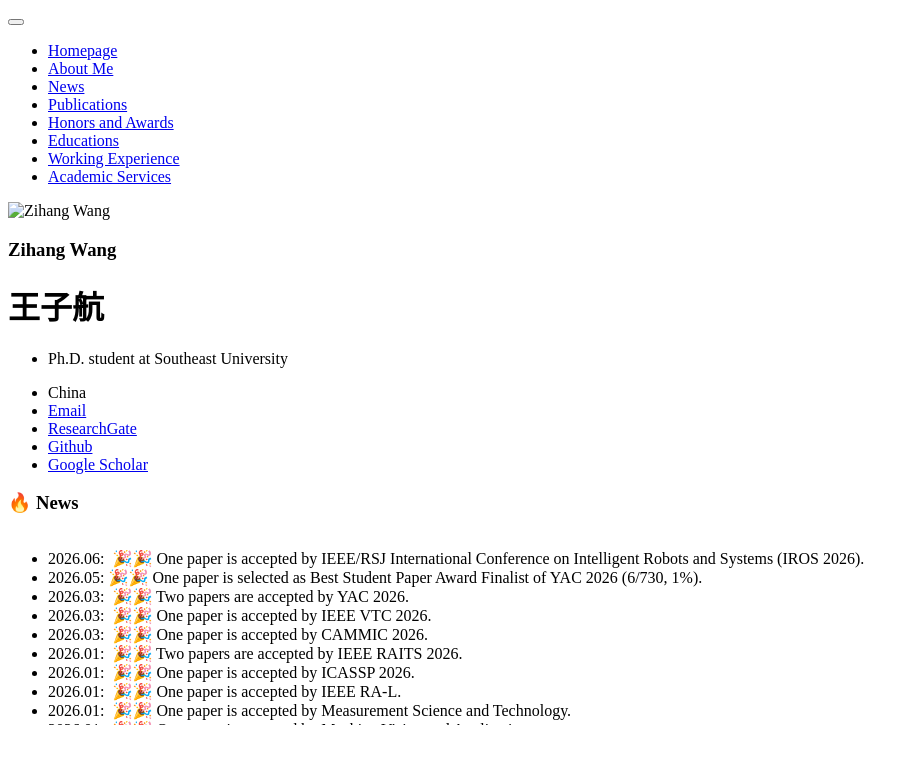
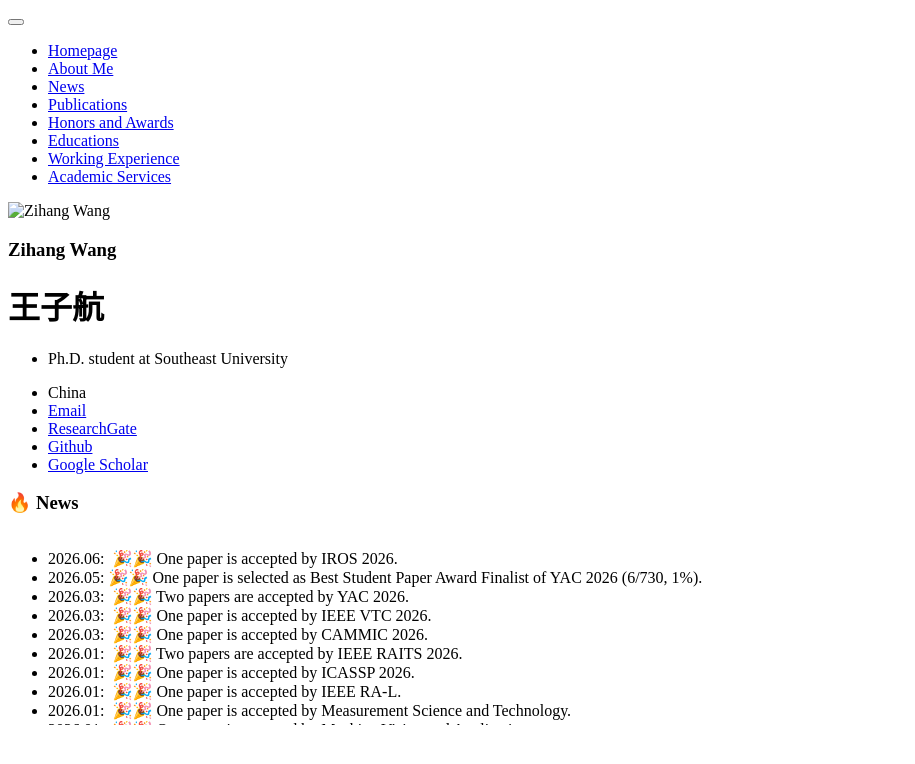
Before and after one commit to wangzihanggg/wangzihanggg.github.io, a Jekyll site: the page built from _pages/includes/news.md, in a window 1280 px wide. Shown: the top 764 px of the page, without its empty margins (0-915 px from the left). Built offline with Jekyll 4.4.1, drawn with Linux system fonts in a browser that asks for light colours; our own code applies the rules of GitHub Pages for plain Markdown files.

Commit message:
Simplify IROS 2026 paper acceptance message

```diff
--- a/_pages/includes/news.md
+++ b/_pages/includes/news.md
@@ -57,7 +57,7 @@
   </ul> -->
 
   <ul>
-    <li>2026.06: &nbsp;🎉🎉 One paper is accepted by IEEE/RSJ International Conference on Intelligent Robots and Systems (IROS 2026).</li>
+    <li>2026.06: &nbsp;🎉🎉 One paper is accepted by IROS 2026.</li>
     <li>2026.05: 🎉🎉 One paper is selected as Best Student Paper Award Finalist of YAC 2026 (6/730, 1%).</li>
     <li>2026.03: &nbsp;🎉🎉 Two papers are accepted by YAC 2026.</li>
     <li>2026.03: &nbsp;🎉🎉 One paper is accepted by IEEE VTC 2026.</li>
```
